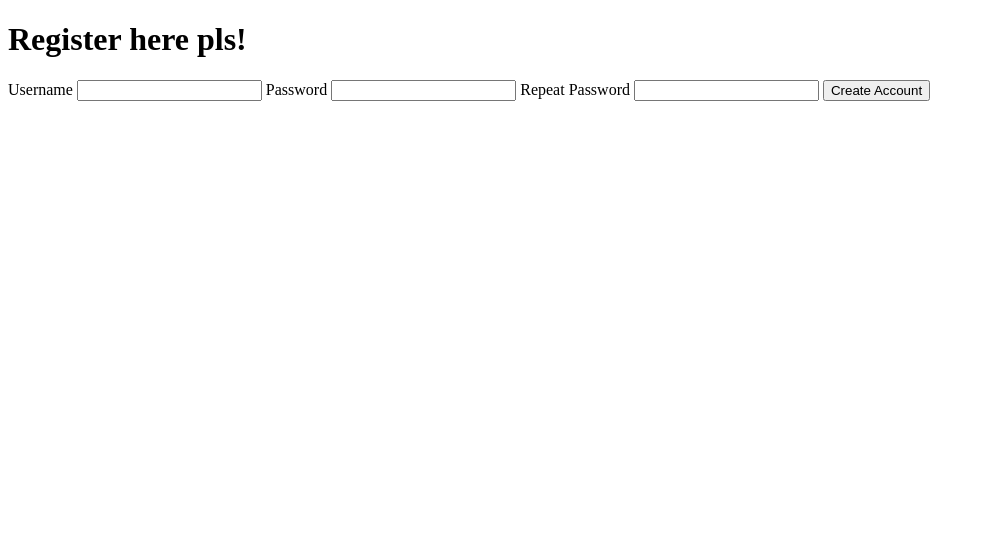
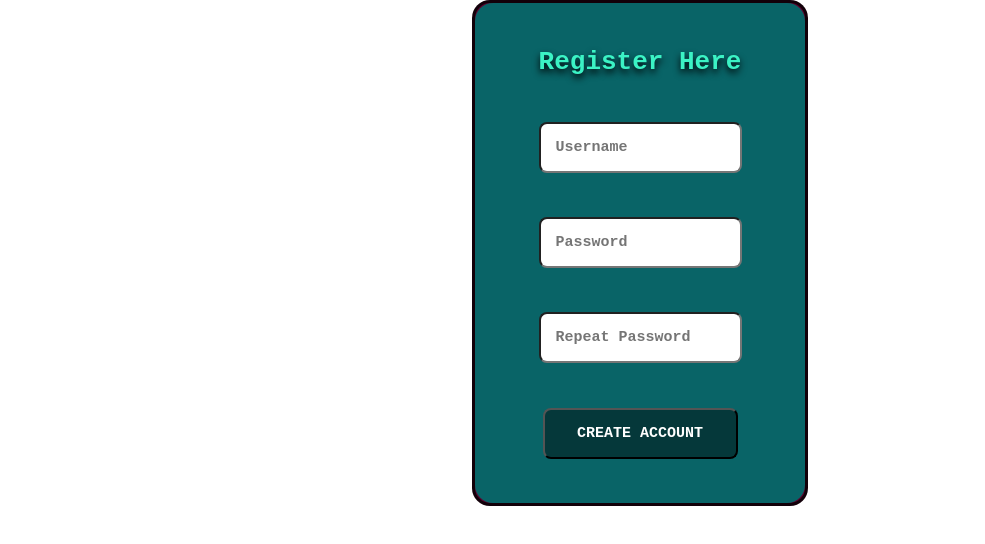
Before and after one commit to Shinyn/bloggerVanilla, a plain HTML site: page pages/register.html in a window 1280 px wide. Shown: the whole page, without its empty margins (0-985 px from the left). Drawn offline with Linux system fonts and the light colour scheme.

Commit message:
More front end stuff

```diff
--- a/pages/register.html
+++ b/pages/register.html
@@ -4,19 +4,25 @@
     <meta charset="UTF-8" />
     <meta http-equiv="X-UA-Compatible" content="IE=edge" />
     <meta name="viewport" content="width=device-width, initial-scale=1.0" />
+    <link rel="stylesheet" href="../css/register.css" />
     <script src="../js/register.js" type="module"></script>
     <title>Document</title>
   </head>
   <body>
     <div class="welcomeDiv">
-      <h1>Register here pls!</h1>
       <form action="" class="registerForm">
-        <label for="registerFormUsername">Username</label>
-        <input id="regiterFormUsername" type="text" />
-        <label for="registerFormPassword">Password</label>
-        <input id="registerFormPassword" type="password" />
-        <label for="registerRepeatPassword">Repeat Password</label>
-        <input id="registerRepeatPassword" type="password" />
+        <h1>Register Here</h1>
+        <input id="registerFormUsername" type="text" placeholder="Username" />
+        <input
+          id="registerFormPassword"
+          type="password"
+          placeholder="Password"
+        />
+        <input
+          id="registerRepeatPassword"
+          type="password"
+          placeholder="Repeat Password"
+        />
         <button id="testBtn">Create Account</button>
       </form>
     </div>
--- a/sass/_mixin.scss
+++ b/sass/_mixin.scss
@@ -1,5 +1,5 @@
 @mixin defaultReset {
-  font-family: "Gill Sans", "Gill Sans MT", Calibri, "Trebuchet MS", sans-serif;
+  font-family: monospace;
   margin: 0 auto;
   padding: 0 auto;
 }
@@ -30,8 +30,9 @@
     }
 
     button {
-      background-color: rgba(0, 0, 0, 0.715);
+      background-color: rgba(0, 0, 0, 0.444);
       color: white;
+      //   border: 3px solid rgba(0, 0, 0, 0);
       text-transform: uppercase;
       font-weight: bolder;
       font-size: 15px;
@@ -43,7 +44,9 @@
 
       &:hover {
         cursor: pointer;
-        background-color: rgb(21, 221, 21);
+        background: linear-gradient(45deg, rgb(12, 119, 12), rgb(7, 159, 32));
+        // border: 3px solid rgba(255, 255, 255, 0.049);
+        text-shadow: 0px 0px 3px black;
       }
     }
   }
--- a/sass/index.scss
+++ b/sass/index.scss
@@ -7,3 +7,22 @@
   @include formDesign;
   @include links;
 }
+
+.welcomeDiv {
+  background: linear-gradient(45deg, rgb(65, 3, 56), rgb(26, 69, 7));
+}
+
+#toLoginBtn {
+  background-color: rgb(41, 112, 41);
+  border-radius: 10px;
+}
+
+#createAccountBtn {
+  background-color: rgb(255, 124, 1);
+  border-radius: 10px;
+}
+
+.h1Title {
+  color: white;
+  text-shadow: 0px 0px 5px black;
+}
--- a/sass/login.scss
+++ b/sass/login.scss
@@ -15,7 +15,7 @@
   justify-content: space-evenly;
   display: flex;
   flex-direction: column;
-  background-color: rgb(127, 67, 67);
+  background: linear-gradient(45deg, rgb(6, 163, 163), rgb(127, 9, 153));
 }
 
 #loginFormUsername,
--- a/sass/register.scss
+++ b/sass/register.scss
@@ -7,3 +7,29 @@
   @include formDesign;
   @include links;
 }
+
+h1 {
+  text-shadow: 0px 4px 7px rgb(0, 0, 0);
+  color: rgb(59, 243, 197) !important;
+}
+
+.registerForm {
+  height: inherit;
+  width: inherit;
+  border-radius: 18px;
+  justify-content: space-evenly;
+  display: flex;
+  flex-direction: column;
+  background-color: rgb(9, 100, 103);
+}
+
+#registerFormUsername,
+#registerRepeatPassword,
+#registerFormPassword {
+  font-weight: bolder;
+  font-size: 15px;
+  height: auto;
+  width: 13rem;
+  padding: 15px;
+  border-radius: 8px;
+}
```
Also changed, not shown: index.html (+5 -3 lines), css/index.css, css/login.css, css/register.css, 3 other files.
